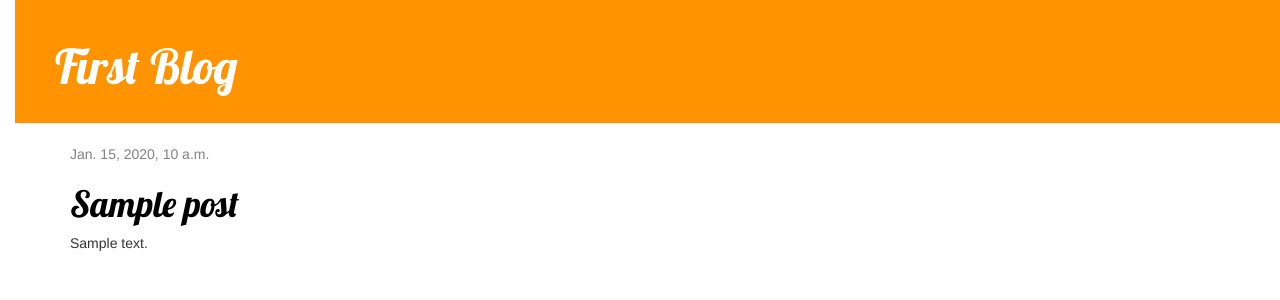
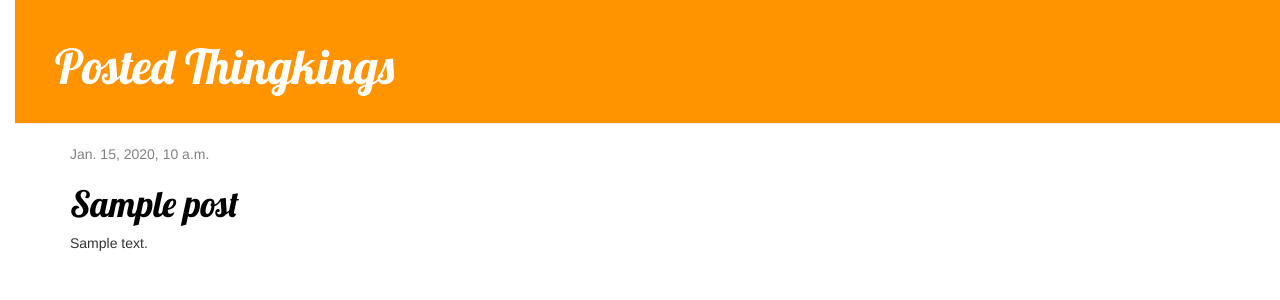
Before and after one commit to drshark95/my-first-blog, a Django app: template blog/templates/blog/post_list.html in a window 1280 px wide. Shown: the top 300 px of the page. Run offline with Django 3.2, Linux system fonts and the light colour scheme; the template is opened without the code that fills it: most values are stand-ins (such as "Sample title", 1, 10 or a date in 2020); some libraries are stand-ins or nearby versions.

Commit message:
Static Modification

```diff
--- a/blog/templates/blog/base.html
+++ b/blog/templates/blog/base.html
@@ -1,7 +1,7 @@
 {% load static %}
 <html>
     <head>
-        <title>What a Blog</title>
+        <title>Physics, Mathematics, Deep-Learning, and Pedagogy</title>
         <link rel="stylesheet" href="//maxcdn.bootstrapcdn.com/bootstrap/3.2.0/css/bootstrap.min.css">
         <link rel="stylesheet" href="//maxcdn.bootstrapcdn.com/bootstrap/3.2.0/css/bootstrap-theme.min.css">
         <link href='//fonts.googleapis.com/css?family=Lobster&subset=latin,latin-ext' rel='stylesheet' type='text/css'>
@@ -12,7 +12,7 @@
             {% if user.is_authenticated %}
                 <a href="{% url 'post_new' %}" class="top-menu"><span class="glyphicon glyphicon-plus"></span></a>
             {% endif %}
-            <h1><a href="/">First Blog</a></h1>
+            <h1><a href="/">Posted Thingkings</a></h1>
         </div>
         <div class="content container">
             <div class="row">
```
